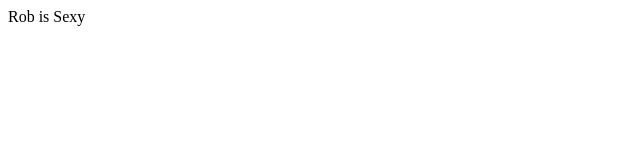
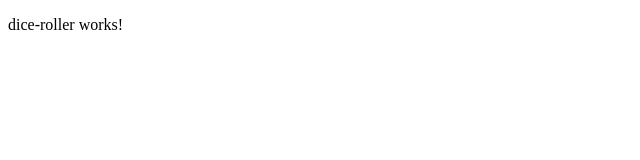
Before and after one commit to colemanirby/Wars, an Angular app: page / in a window 1280 px wide. Before the commit this address led to /dodo/. Shown: the top 160 px of the page, without its empty margins (0-640 px from the left). Built offline with nearby package versions, Linux system fonts and the light colour scheme.

Commit message:
Don't have autosave on VSCode so missed some files

```diff
--- a/src/app/app.component.html
+++ b/src/app/app.component.html
@@ -1,3 +1,5 @@
 <div>
-  Rob is Sexy
+
+  <dice-roller> </dice-roller>
+
 </div>
--- a/src/app/components/dice-roller/dice-roller.component.ts
+++ b/src/app/components/dice-roller/dice-roller.component.ts
@@ -1,7 +1,7 @@
 import { Component, OnInit } from '@angular/core';
 
 @Component({
-  selector: 'app-dice-roller',
+  selector: 'dice-roller',
   templateUrl: './dice-roller.component.html',
   styleUrls: ['./dice-roller.component.css']
 })
--- a/src/index.html
+++ b/src/index.html
@@ -3,7 +3,7 @@
 <head>
   <meta charset="utf-8">
   <title>WarsApp</title>
-  <base href="/dodo">
+  <base href="/">
   <meta name="viewport" content="width=device-width, initial-scale=1">
   <link rel="icon" type="image/x-icon" href="favicon.ico">
 </head>
```
